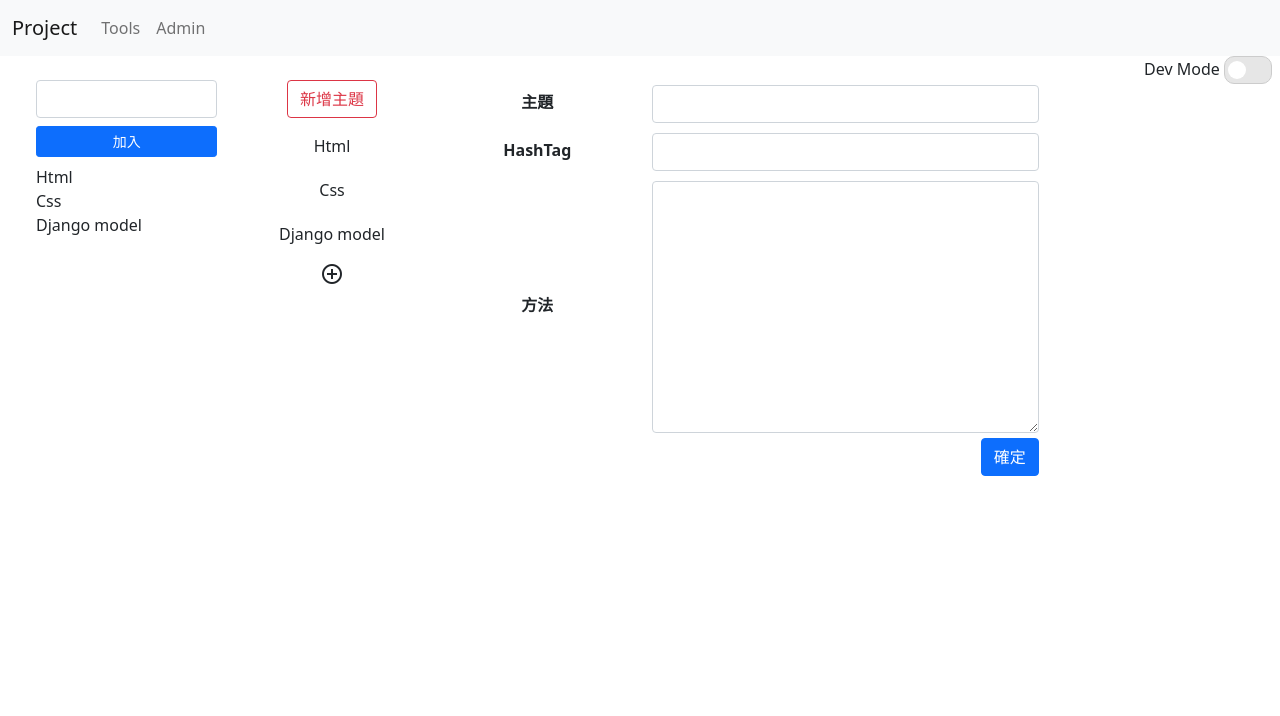
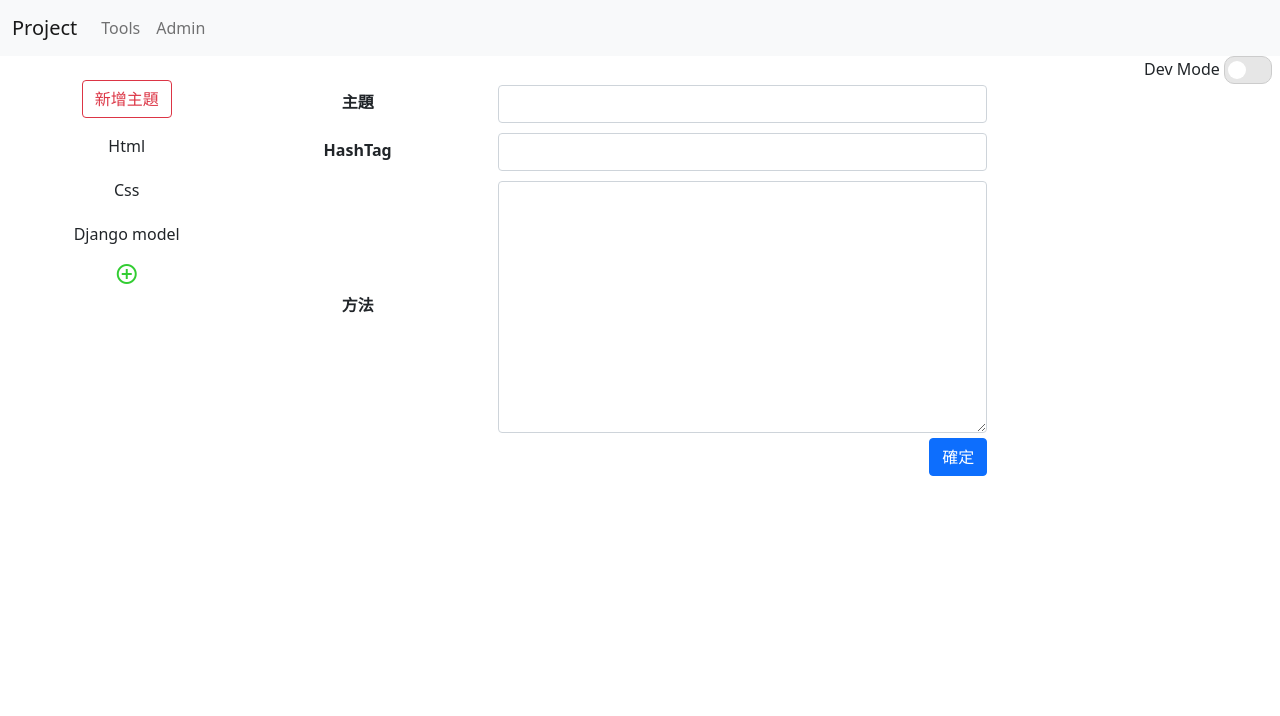
Before and after one commit to Soul0806/thebox, a Django app: page / in a window 1280 px wide. Shown: the top 716 px of the page. Run offline with Django 3.2, Linux system fonts and the light colour scheme; data comes from the database, SQL or seed files in the repository; style sheets or scripts are compiled from the project's sources; some libraries are stand-ins or nearby versions.

Commit message:
fast commit~

```diff
--- a/tools/static/scss/layout.scss
+++ b/tools/static/scss/layout.scss
@@ -8,6 +8,27 @@
 
 */
 @import "test";
+.limegreen {
+  color: limegreen;
+}
+.pt {
+  cursor: pointer;
+}
+.js-add-category {
+  + .hint {
+    margin: 0 auto;
+    padding: 0.25rem 0.5rem;
+    border: 1px solid hsl(0, 0, 0);
+    font-size: 0.5rem;
+    color: white;
+    background-color: hsl(0, 0, 0);
+    width: max-content;
+    visibility: hidden;
+  }
+  &:hover + .hint {
+    visibility: visible;
+  }
+}
 
 /* #############
      typography
--- a/tools/templates/tools/index.html
+++ b/tools/templates/tools/index.html
@@ -1,20 +1,5 @@
 {% extends 'tools/layout.html' %} {% load static %} {% block main %}
 <div class="row m-2">
-  <div class="col-2">
-    <input type="text" class="form-control intell-item">
-    <div class=" d-grid mx-auto">
-      <button class="btn btn-primary btn-sm my-2 js-item-add" data-target=".intell-item">加入</button>
-    </div>
-    <div class=" operate">
-    </div>
-    <div class="item-list">
-      {% for item in items %}
-      <div class="item-row row row-cols-auto">
-        <div class="col item" data-id="{{ item.id}}">{{ item.tag }}</div>
-      </div>
-      {% endfor %}
-    </div>
-  </div>
   <div class="col-2" id="center">
     <div class="text-center">
       <button type="button" class="btn btn-outline-danger js-term-list" data-term="default">新增主題</button>
@@ -23,9 +8,12 @@
     <div class="term-list" data-term="{{ item.tag }}">{{ item.tag }}</div>
     {% endfor %}
     <div class="text-center">
-      <span class="material-icons js-add-category">
+      <div class="material-icons js-add-category limegreen pt">
         add_circle_outline
-      </span>
+      </div>
+      <div class="hint">
+        新增
+      </div>
     </div>
   </div>
   <div class="col">
```
Also changed, not shown: scss/scss/layout.css (+19 -0 lines), 2 other files.
